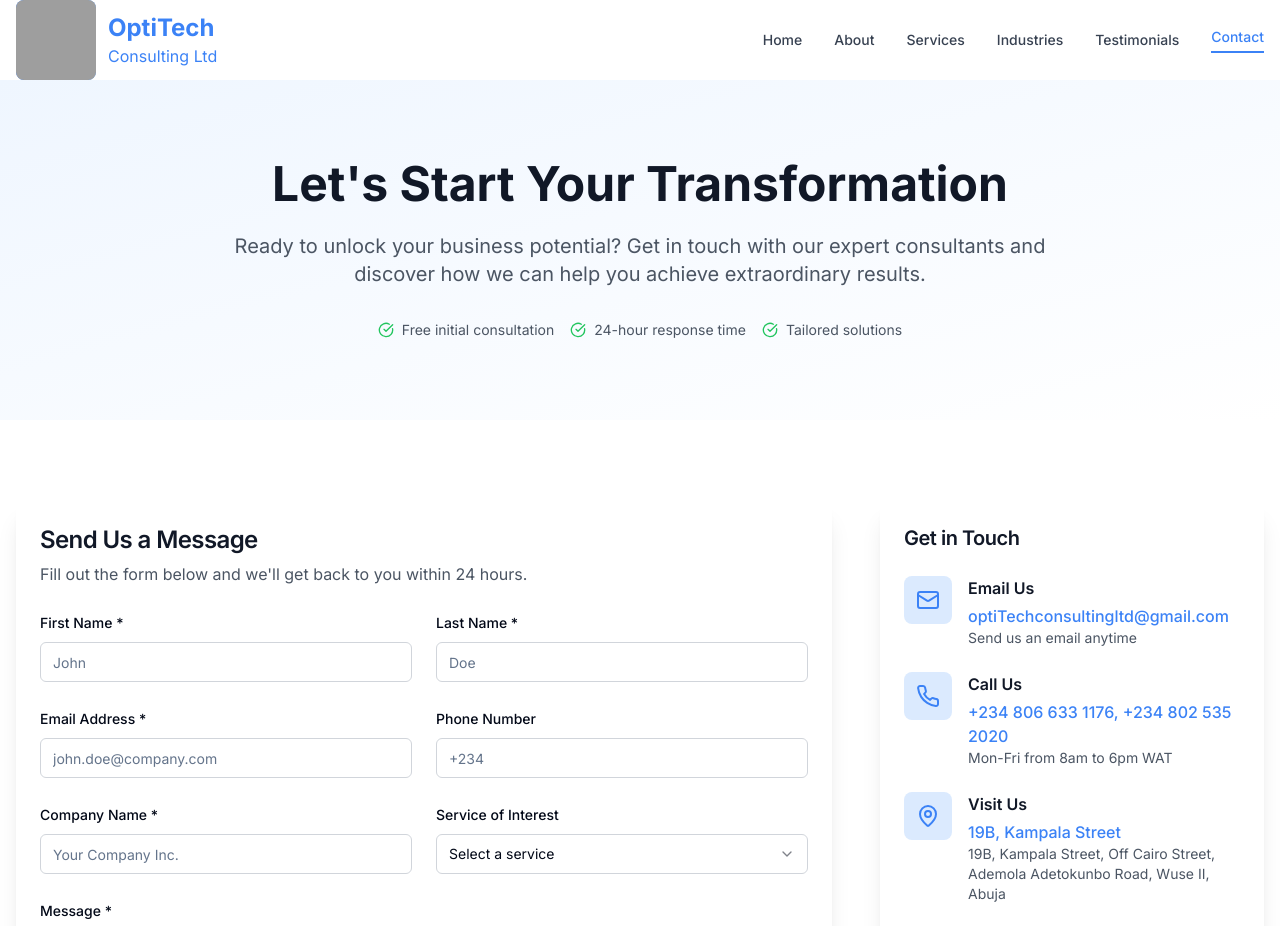
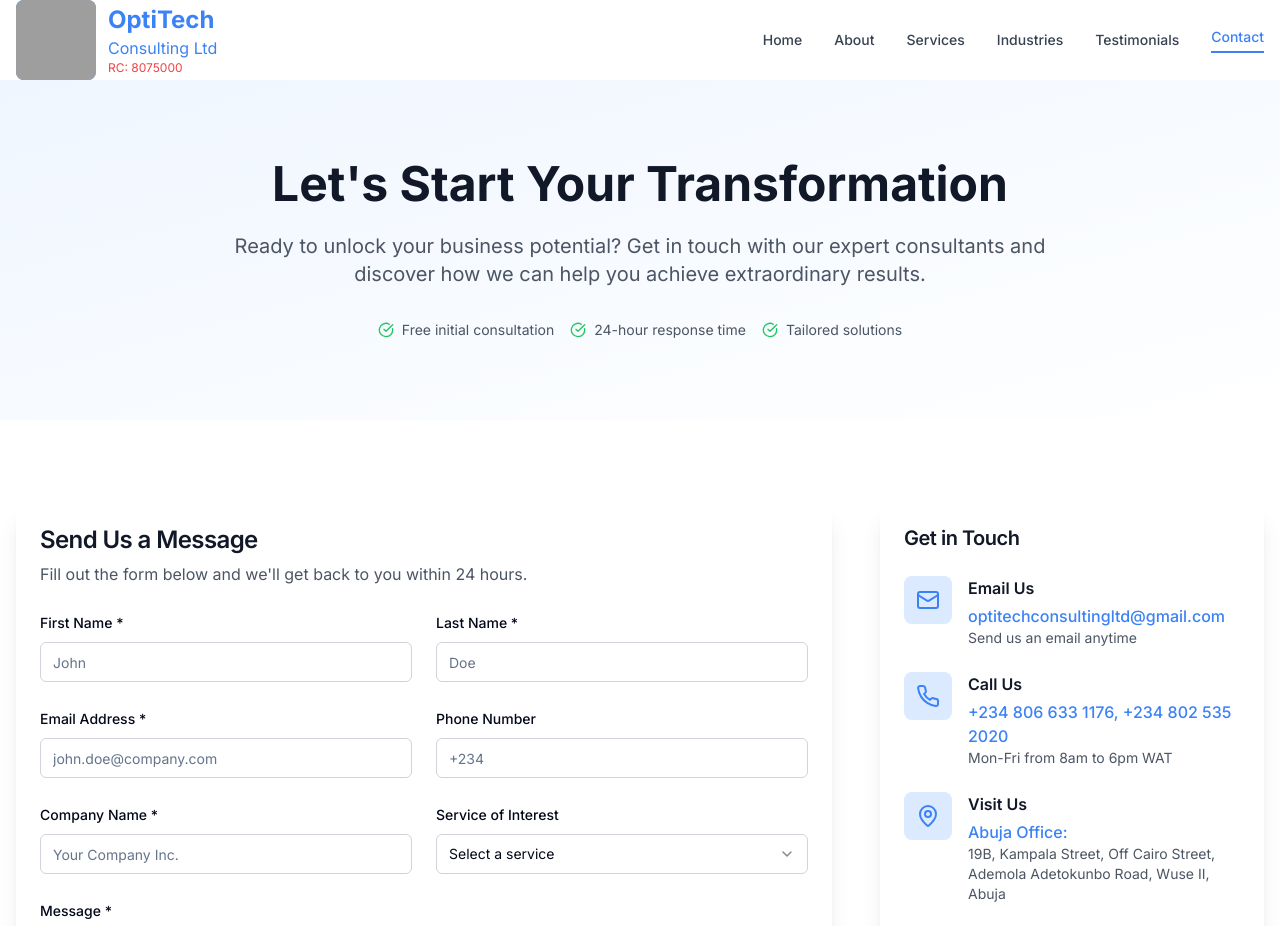
Before and after one commit to aiyenigbacharles/Optitech-Consulting-Site, a React (Vite) app: page /contact in a window 1280 px wide. Shown: the top 926 px of the page. Built offline with nearby package versions, Linux system fonts and the light colour scheme; grey boxes are pictures that could not be loaded.

Commit message:
more updates from demo

```diff
--- a/src/components/Header.tsx
+++ b/src/components/Header.tsx
@@ -49,6 +49,7 @@ export const Header = () => {
             <div className="flex flex-col">
               <span className="text-2xl font-bold text-consulting-blue">OptiTech</span>
               <span className="text-basem text-consulting-blue">Consulting Ltd</span>
+              <span className="text-xs text-red-500">RC: 8075000</span>
             </div>
           </Link>
 
--- a/src/pages/About.tsx
+++ b/src/pages/About.tsx
@@ -34,7 +34,7 @@ const About = () => {
   ];
 
   const timeline = [
-    { event: "Founded with Purpose", description: "Established under RC: 8075000 to revolutionize IT capabilities across Nigeria's public and private sectors." },
+    { event: "Founded with Purpose", description: "Established to revolutionize IT capabilities across Nigeria's public and private sectors." },
     { event: "Built on Trust", description: "Evolved into a premier IT consulting partner by delivering cutting-edge solutions that drive efficiency and innovation."},
     { event: "Sector Wide Expansion", description: "Expanded services to empower clients across 5+ critical industries: government, finance, healthcare, education, and telecom." },
     { event: "Global Partnerships Forged", description: "Secured alliances with industry leaders Microsoft, Cisco, AWS, and CompTIA to offer globally recognized certifications." },
--- a/src/pages/Contact.tsx
+++ b/src/pages/Contact.tsx
@@ -130,7 +130,7 @@ const Contact = () => {
     {
       icon: <Mail className="w-6 h-6 text-consulting-blue" />,
       title: "Email Us",
-      content: "optiTechconsultingltd@gmail.com",
+      content: "optitechconsultingltd@gmail.com",
       description: "Send us an email anytime",
     },
     {
@@ -142,7 +142,7 @@ const Contact = () => {
     {
       icon: <MapPin className="w-6 h-6 text-consulting-blue" />,
       title: "Visit Us",
-      content: "19B, Kampala Street",
+      content: "Abuja Office:",
       description: "19B, Kampala Street, Off Cairo Street, Ademola Adetokunbo Road, Wuse II, Abuja",
     },
     {
```
